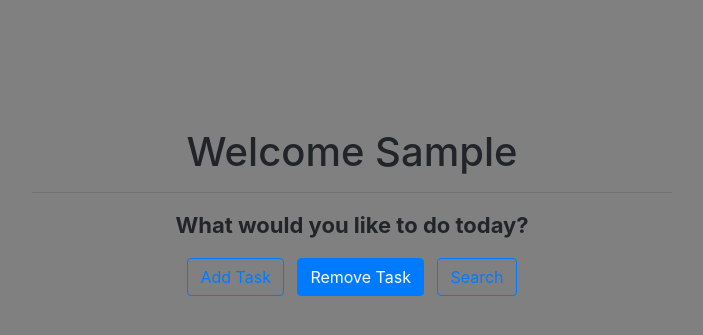
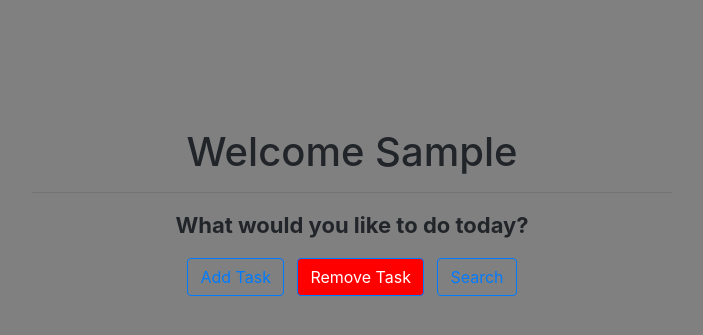
Before and after one commit to hewich/team-2-05, a Flask app: page /landing in a window 1280 px wide, with the pointer over the restyled element. Shown: the part 72-407 px from the top of the page, without its empty margins (288-991 px from the left). Run offline with Flask 2, Linux system fonts and the light colour scheme; the visitor is signed in with stand-in values (Sample User, id 1); data comes from the database, SQL or seed files in the repository; some libraries are stand-ins or nearby versions.

Commit message:
added css elements for boostrap

```diff
--- a/TaskOrganizer/myapp/static/css/style.css
+++ b/TaskOrganizer/myapp/static/css/style.css
@@ -16,13 +16,18 @@ h1.title{
 hr{
 
     position: relative;
-    border-width: thick;
+    border-width:thick;
     width: 50%;
 
 }
 
+#remove:hover{
+    background-color:red;
+
+}
+
 .btn-block{
-    display: block;
+    display:block;
     width: 50%
 }
 
@@ -34,7 +39,6 @@ hr{
 }
 
 .text-center{
-
     text-align: center;
 }
 .mx-auto{
```
